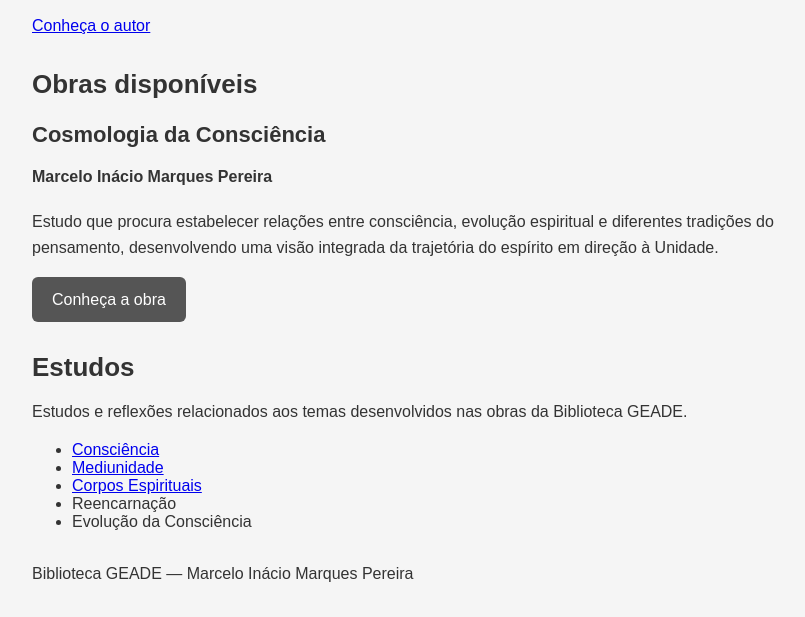
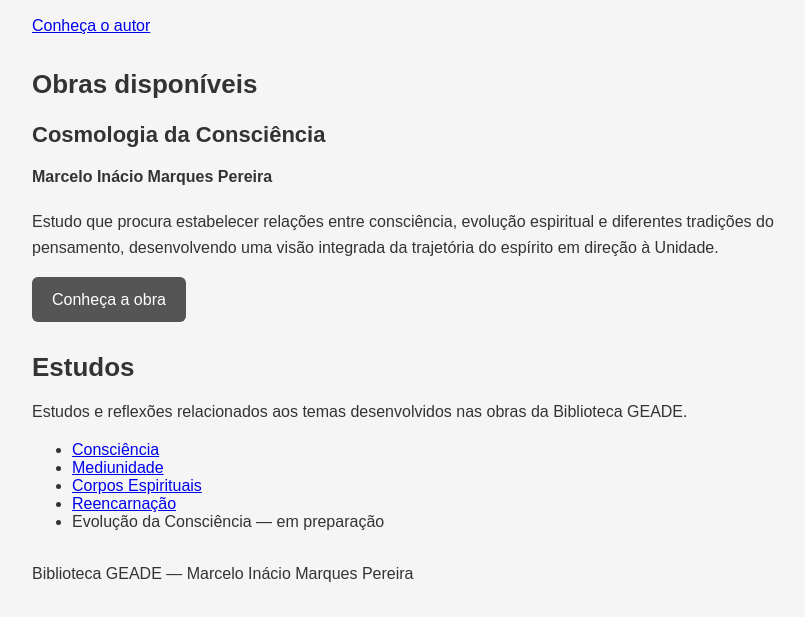
Before and after one commit to MaphagaphusII/Biblioteca-GEADE, a plain HTML site: page index.html in a window 1280 px wide. Shown: the part 584-1201 px from the top of the page, without its empty margins (233-1038 px from the left). Drawn offline with Linux system fonts and the light colour scheme.

Commit message:
Insere link de Reencarnação na pagina principal

```diff
--- a/index.html
+++ b/index.html
@@ -102,23 +102,13 @@
             Estudos e reflexões relacionados aos temas desenvolvidos nas obras
             da Biblioteca GEADE.
         </p>
-
-        <ul>
-                              <li>
-             <a href="Estudos/Consciencia/index.html">Consciência</a>
-           </li>
-
-           <li>
-             <a href="Estudos/Mediunidade/index.html">Mediunidade</a>
-           </li>
-
-          <li>
-             <a href="Estudos/Corpos-Espirituais/index.html">Corpos Espirituais</a>
-          </li>
-            <li>Reencarnação</li>
-            <li>Evolução da Consciência</li>
-        </ul>
-
+           <ul>
+            <li><a href="Estudos/Consciencia/index.html">Consciência</a></li>
+            <li><a href="Estudos/Mediunidade/index.html">Mediunidade</a></li>
+            <li><a href="Estudos/Corpos-Espirituais/index.html">Corpos Espirituais</a></li>
+            <li><a href="Estudos/Reencarnacao/index.html">Reencarnação</a></li>
+            <li>Evolução da Consciência — em preparação</li>
+          </ul>
     </section>
 
 </main>
```
